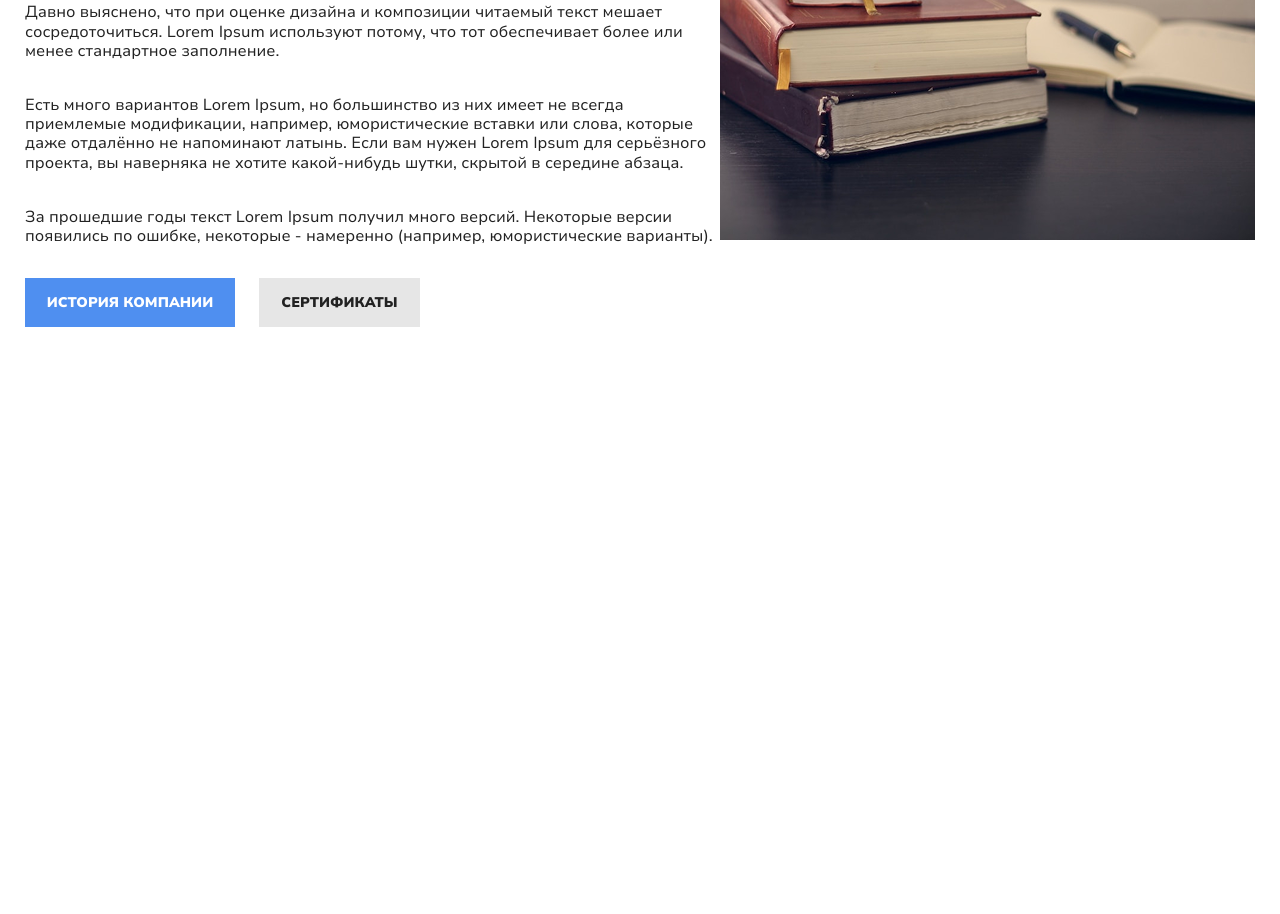
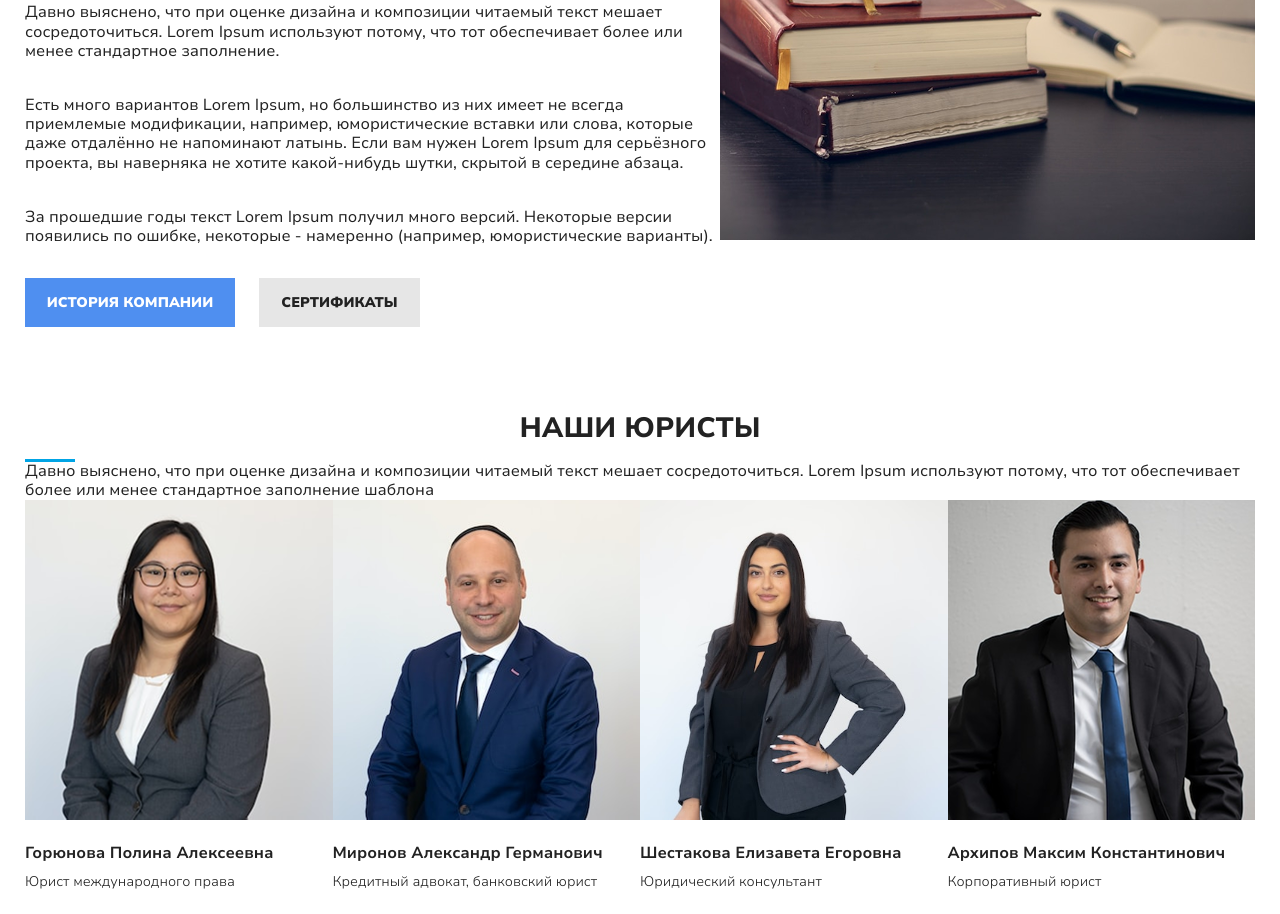
Before and after one commit to Nikita-beep-prog/-lawyers, a plain HTML site: page index.html in a window 1280 px wide. Shown: the part 2013-2927 px from the top of the page. Before the commit the page ends 2420 px from the top, so only its background shows below. Drawn offline with Linux system fonts and the light colour scheme.

Commit message:
section lawyers in progress

```diff
--- a/index.html
+++ b/index.html
@@ -192,6 +192,58 @@
           </div>
         </div>
       </section>
+      <section class="lawyers">
+        <div class="container">
+          <h2 class="lawyers__title title">Наши юристы</h2>
+          <div class="lawyers__line line"></div>
+          <p class="lawyers__text">
+            Давно выяснено, что при оценке дизайна и композиции читаемый текст
+            мешает сосредоточиться. Lorem Ipsum используют потому, что тот
+            обеспечивает более или менее стандартное заполнение шаблона
+          </p>
+          <div class="lawyers__wrapper">
+            <article class="lawyers-card">
+              <img src="./src/img/1.png" alt="#" class="lawyers-card__img" />
+              <h3 class="lawyers-card__name">Горюнова Полина Алексеевна</h3>
+              <h4 class="lawyers-card__description">
+                Юрист международного права
+              </h4>
+            </article>
+            <article class="lawyers-card">
+              <img src="./src/img/2.png" alt="#" class="lawyers-card__img" />
+              <h3 class="lawyers-card__name">Миронов Александр Германович</h3>
+              <h4 class="lawyers-card__description">
+                Кредитный адвокат, банковский юрист
+              </h4>
+            </article>
+            <article class="lawyers-card">
+              <img src="./src/img/3.jpg" alt="#" class="lawyers-card__img" />
+              <h3 class="lawyers-card__name">Шестакова Елизавета Егоровна</h3>
+              <h4 class="lawyers-card__description">Юридический консультант</h4>
+              <div class="lawyers-hidden">
+                <p class="lawyers-hidden__name">Шестакова Елизавета Егоровна</p>
+                <p class="lawyers-hidden__profession">
+                  Юридический консультант
+                </p>
+                <p class="lawyers-hidden__text">
+                  Есть много вариантов Lorem Ipsum, но большинство из них имеет
+                  не всегда приемлемые модификации, например, юмористические
+                  вставки или слова, которые даже отдалённо не напоминают
+                  латынь.
+                </p>
+                <p class="lawyers-hidden_experience">
+                  12 лет юридической практики
+                </p>
+              </div>
+            </article>
+            <article class="lawyers-card">
+              <img src="./src/img/4.png" alt="#" class="lawyers-card__img" />
+              <h3 class="lawyers-card__name">Архипов Максим Константинович</h3>
+              <h4 class="lawyers-card__description">Корпоративный юрист</h4>
+            </article>
+          </div>
+        </div>
+      </section>
     </main>
   </body>
 </html>
--- a/src/style/_reset.scss
+++ b/src/style/_reset.scss
@@ -2,7 +2,7 @@
   margin: 0;
   padding: 0;
   box-sizing: border-box;
-  font-family: "Nunito Sans";
+  font-family: "Nunito Sans", sans-serif;
 }
 
 html {
--- /dev/null
+++ b/src/style/block/_lawyers-card.scss
@@ -0,0 +1,22 @@
+.lawyers-card {
+  max-width: 312px;
+  padding-bottom: 24px;
+  position: relative;
+
+  &__name {
+    margin: 24px 0 10px;
+    font-weight: 700;
+  }
+
+  &__description {
+    font-weight: 300;
+    font-size: 14px;
+  }
+
+  &__img {
+    width: 312px;
+    height: 320px;
+    object-fit: cover;
+    object-position: center;
+  }
+}
--- /dev/null
+++ b/src/style/block/_lawyers-hidden.scss
@@ -0,0 +1,12 @@
+.lawyers-hidden {
+  position: absolute;
+  top: 0;
+  padding: 83px 20px;
+  background-color: white;
+  opacity: 0;
+  transition: 1s ease-in-out;
+
+  &:hover {
+    opacity: 1;
+  }
+}
--- /dev/null
+++ b/src/style/sections/_lawyers.scss
@@ -0,0 +1,6 @@
+.lawyers {
+  &__wrapper {
+    display: flex;
+    justify-content: space-between;
+  }
+}
--- a/src/style/style.scss
+++ b/src/style/style.scss
@@ -7,4 +7,7 @@
 @import "./sections/hero";
 @import "./sections/services";
 @import "./block/services-card";
-@import "./sections/about"
+@import "./sections/about";
+@import "./sections/lawyers";
+@import "./block/_lawyers-card";
+@import "./block/lawyers-hidden"
```
Also changed, not shown: src/img/1.png (added), src/img/2.png (added), src/img/3.jpg (added), src/img/4.png (added), src/style/style.css, 1 other file.
